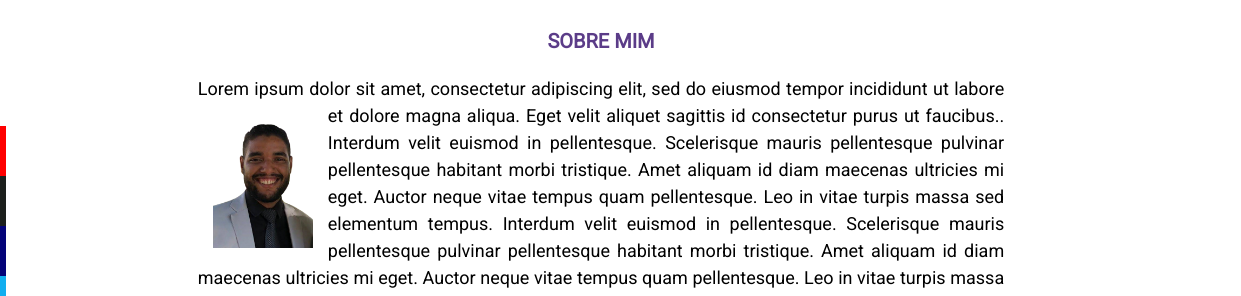
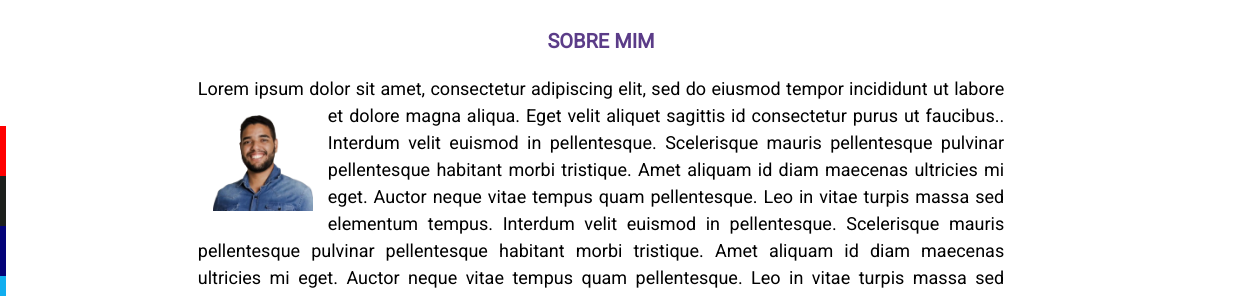
Before and after one commit to Wendell95Araujo/wendell-araujo, a plain HTML site: page index.html in a window 1280 px wide. Shown: the part 114-410 px from the top of the page, 39-1280 px from the left. Drawn offline with Linux system fonts and the light colour scheme.

Commit message:
alteração img

```diff
--- a/index.html
+++ b/index.html
@@ -25,7 +25,7 @@
             <div class="paragrafo-container">
                 <p class="paragrafo">Lorem ipsum dolor sit amet, consectetur adipiscing elit, sed do eiusmod tempor
                     incididunt ut labore et dolore magna aliqua. Eget velit aliquet sagittis id consectetur purus ut
-                    faucibus..<img src="img/wendell.png" alt="Wendell Araujo" class="imagem-principal">
+                    faucibus..<img src="img/wendell.webp" alt="Wendell Araujo" class="imagem-principal">
                     Interdum velit euismod in pellentesque. Scelerisque mauris pellentesque pulvinar
                     pellentesque habitant morbi tristique. Amet aliquam id diam maecenas ultricies mi eget. Auctor neque
                     vitae tempus quam pellentesque. Leo in vitae turpis massa sed elementum tempus. Interdum velit
```
Also changed, not shown: img/wendell.webp (added).
